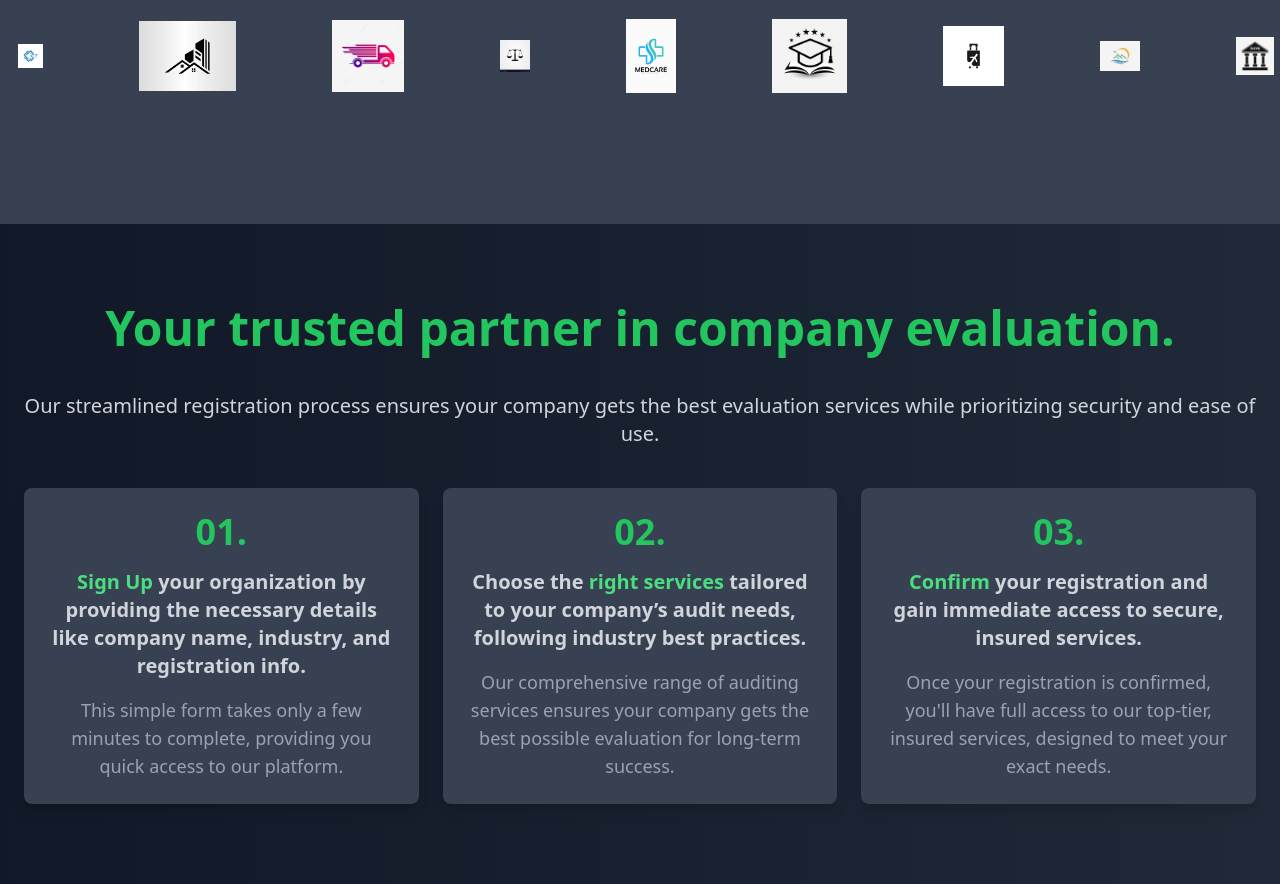
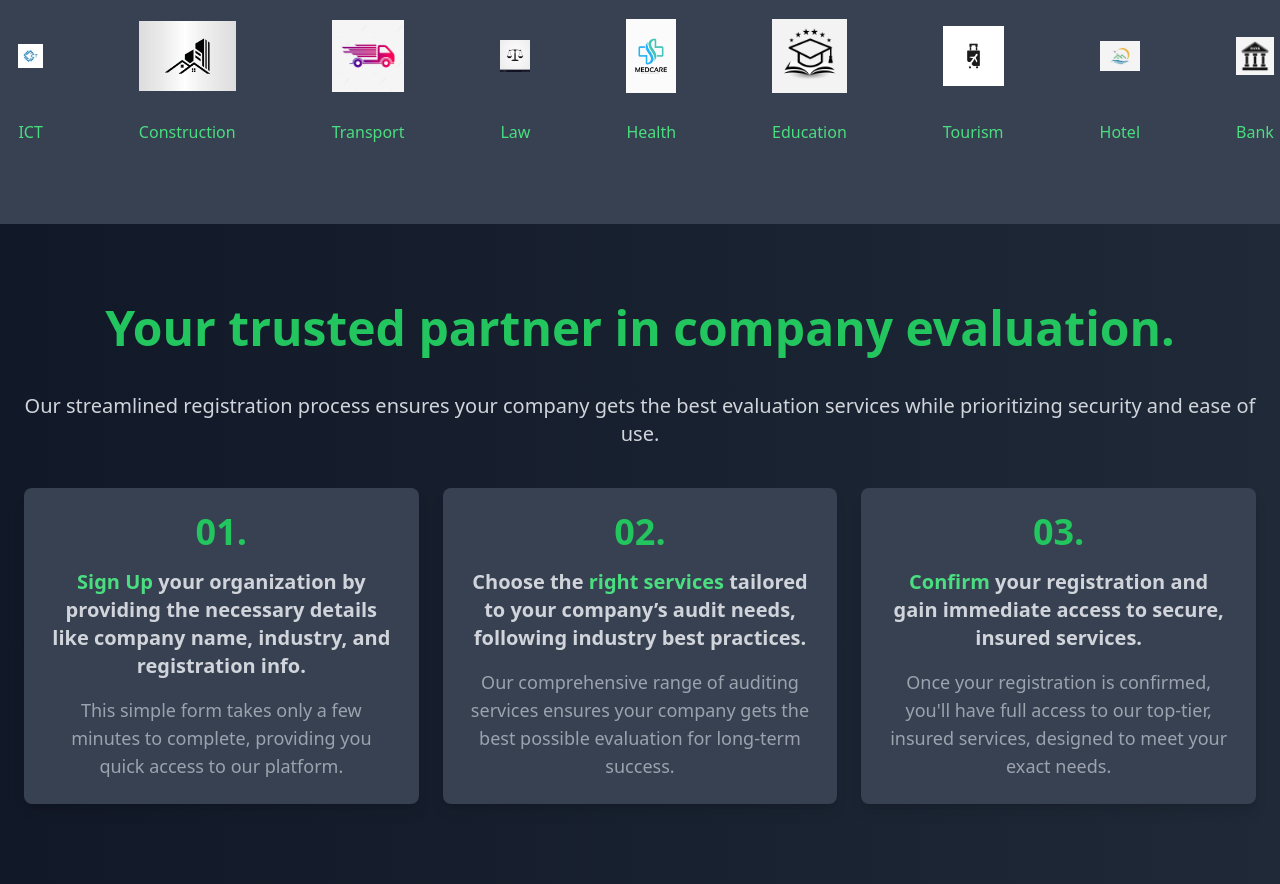
Before and after one commit to sam-zarila/symposium_project, a Next.js app: page / in a window 1280 px wide. Shown: the part 880-1764 px from the top of the page. Built offline with nearby package versions, Linux system fonts and the light colour scheme.

Commit message:
landing page

```diff
--- a/app/home/MovingLogos.tsx
+++ b/app/home/MovingLogos.tsx
@@ -53,7 +53,7 @@ const MovingLogos = () => {
                 alt={logo.name}
                 className="h-20 sm:h-28 w-20 sm:w-28 object-contain"
               />
-              <p className="text-gray-700 mt-2 text-sm sm:text-base font-medium">
+              <p className="text-green-400 mt-2 text-sm sm:text-base font-medium">
                 {logo.name}
               </p>
             </div>
```
